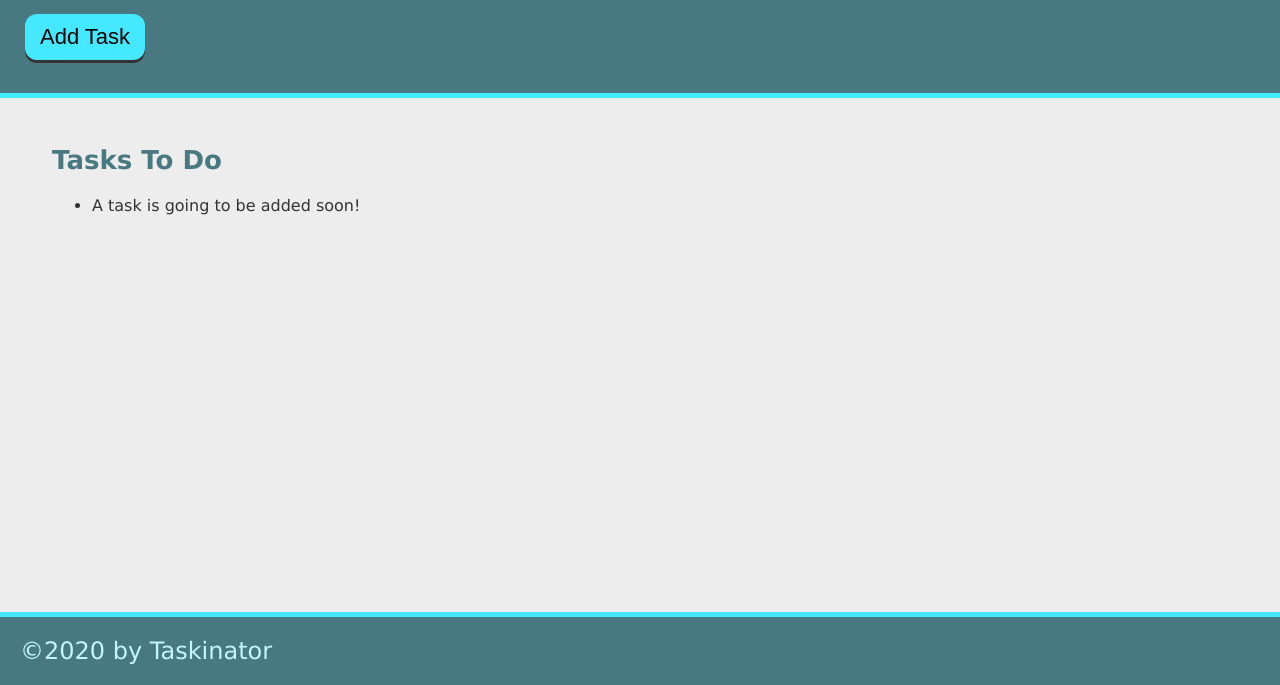
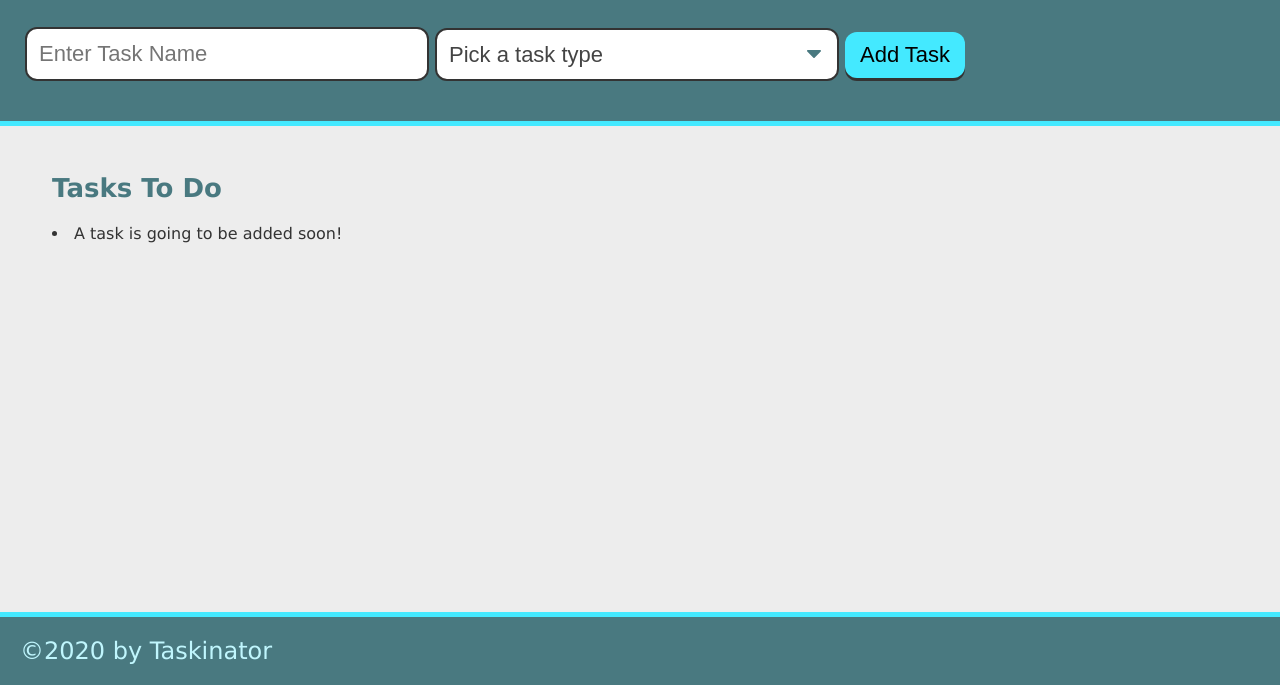
Before and after one commit to graydevon/Taskinator, a plain HTML site: page index.html in a window 1280 px wide. Shown: the part 115-800 px from the top of the page. Drawn offline with Linux system fonts and the light colour scheme.

Commit message:
formatting values

```diff
--- a/index.html
+++ b/index.html
@@ -14,14 +14,29 @@
 
         <h1 class="page-title">Taskinator</h1>
         <p> Click the button below to dd a new task!</p>
-        <button class="btn" id="save-task"> Add Task </button>
+        <form id = "task-form">
+            <div class="form-group">
+                <input type="text" name="task-name" placeholder="Enter Task Name" />
+            </div>
+            <div class="form-group">
+                <select name="task-type" class="select-dropdown">
+                    <option value="" disabled selected> Pick a task type </option>
+                    <option value="Print"> Print </option>
+                    <option value="Web">Web</option>
+                    <option value="Mobile">Mobile</option>
+                </select>
+            </div>
+              <div class="form-group">
+               <button class ="btn" id="save-task" type ="submit"> Add Task </button>
+             </div>
+        </form>
 
     </header>
 
     <main class="page-content">
         <section class="task-list-wrapper">
             <h2 class="list-title"> Tasks To Do </h2>
-            <ul class="task-lists" id="tasks-to-do" >
+            <ul class="task-lists" id="tasks-to-do" ></ul>
                <li  class="tast-item"> A task is going to be added soon! </li>
             </ul>
         </section>
```
Also changed, not shown: 2 other files.
